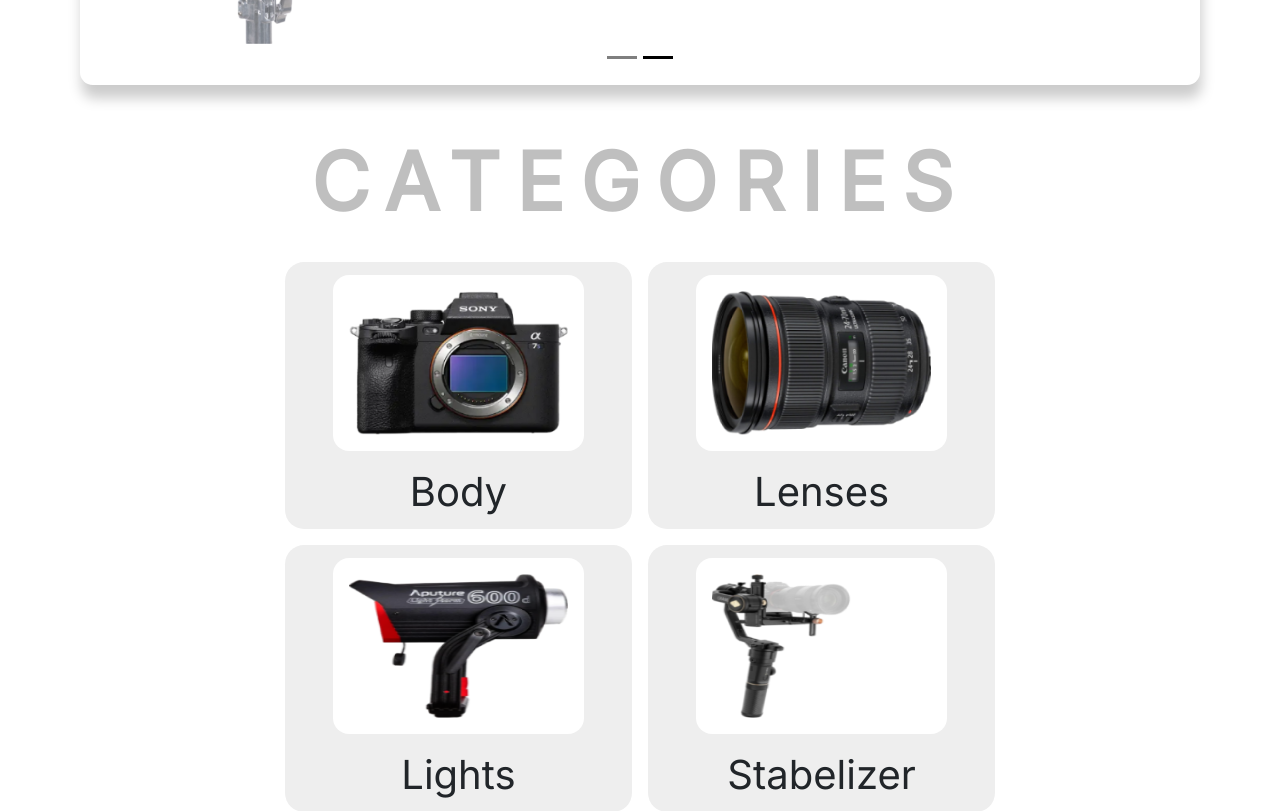
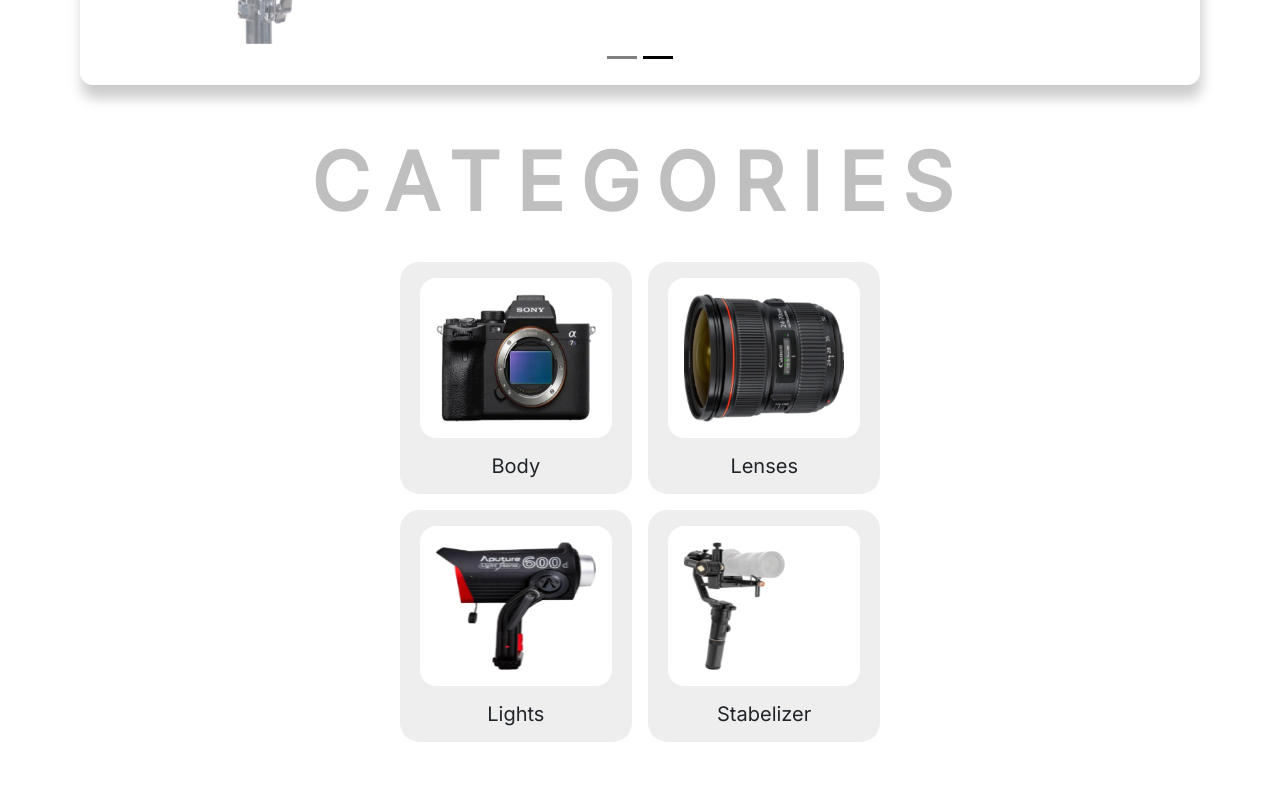
Before and after one commit to AhKhalid/ls, a React (Create React App) app: page / in a window 1280 px wide. Shown: the part 1000-1811 px from the top of the page. Built offline with nearby package versions, Linux system fonts and the light colour scheme.

Commit message:
Minor style change.

```diff
--- a/src/components/Categories.css
+++ b/src/components/Categories.css
@@ -1,5 +1,6 @@
 .categories {
-    margin-top: 2rem;
+    width: 60%;
+    margin: 2rem auto;
     display: flex;
     flex-direction: column;
     justify-content: center;
--- a/src/components/CategoryItem.css
+++ b/src/components/CategoryItem.css
@@ -6,7 +6,7 @@
     gap: 1rem;
     background-color: #EEE;
     border-radius: 1.2rem;
-    padding: 0.8rem 0;
+    padding: 1rem;
     flex-basis: 33%;
 }
 
@@ -17,16 +17,16 @@
 }
 
 .category-item-img {
-    height: 176px;
-    width: 251px;
     background-color: #FFF;
     border-radius: 1rem;
     padding: 1rem;
+    height: 10rem;
+    width: 12rem;
 }
 
 .category-item-title {
     font-family: Inter;
-    font-size: 40px;
+    font-size: 20px;
     font-style: normal;
     font-weight: 400;
     line-height: normal;
--- a/src/components/CategoryItem.jsx
+++ b/src/components/CategoryItem.jsx
@@ -13,7 +13,7 @@ export default function CategoryItem(props) {
 
     return (
         <div className="category-item" onClick={()=> navigateTo(title)}>
-            <img src={img} alt={alt} className="category-item-img" />
+            <img src={img} alt={alt} className="img category-item-img" />
             <span className="category-item-title">{title}</span>
         </div>
     )
```
